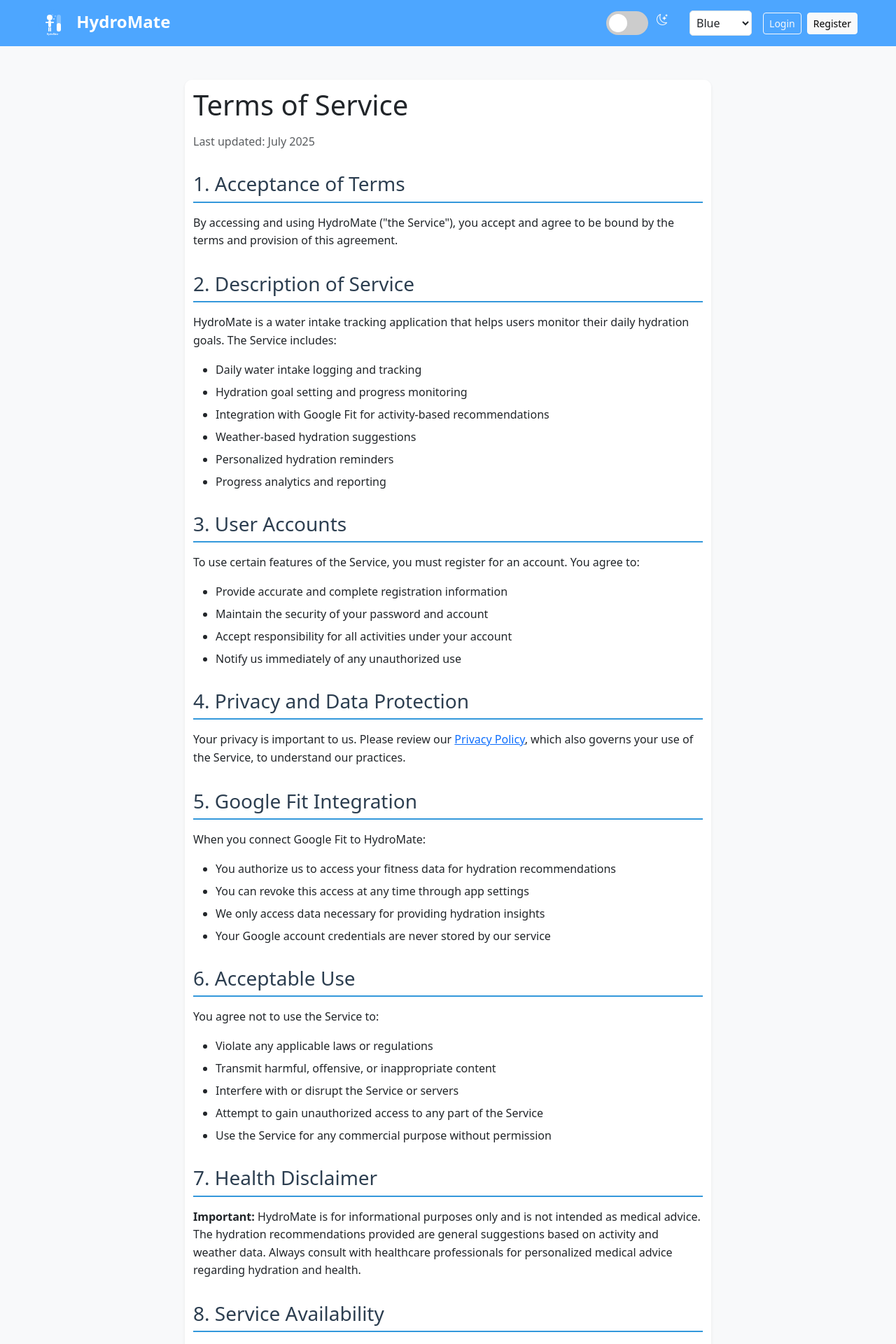
After one commit to awais098-ktk/daily-water-intake, a Flask app: page /terms-of-service in a window 1280 px wide. The commit adds this page. Shown: the top 1920 px of the page at 70% size. Run offline with Flask 3, Linux system fonts and the light colour scheme.

Commit message:
🔧 GOOGLE OAUTH VERIFICATION: Add Terms of Service and Privacy Policy Links
✅ FIXES FOR GOOGLE OAUTH VERIFICATION:
1. Added Terms of Service page (/terms-of-service)
2. Added prominent Privacy Policy and Terms links to homepage
3. Enhanced homepage with legal information section

📄 NEW FEATURES:
- Complete Terms of Service with Google Fit integration details
- Professional legal compliance document
- Prominent legal links on homepage for OAuth verification
- User agreement acknowledgment section

🔐 OAUTH COMPLIANCE:
- Meets Google's Terms of Service requirement
- Privacy Policy easily accessible from homepage
- Professional legal documentation
- Ready for Google OAuth app verification

🌐 VERIFICATION URLS:
- Homepage: https://dailywaterintake-cqhgebhtenc9cufg.eastasia-01.azurewebsites.net
- Privacy: https://dailywaterintake-cqhgebhtenc9cufg.eastasia-01.azurewebsites.net/privacy-policy
- Terms: https://dailywaterintake-cqhgebhtenc9cufg.eastasia-01.azurewebsites.net/terms-of-service

Ready to reply to Google OAuth verification team!

```diff
--- a/water_tracker/app.py
+++ b/water_tracker/app.py
@@ -664,6 +664,12 @@ def privacy_policy():
     """Privacy policy page for OAuth verification."""
     from datetime import datetime
     return render_template('privacy_policy.html', current_date=datetime.now().strftime("%B %Y"))
+
+@app.route('/terms-of-service')
+def terms_of_service():
+    """Terms of service page for OAuth verification."""
+    from datetime import datetime
+    return render_template('terms_of_service.html', current_date=datetime.now().strftime("%B %Y"))
 
 @app.route('/register', methods=['GET', 'POST'])
 def register():
--- /dev/null
+++ b/water_tracker/templates/terms_of_service.html
@@ -0,0 +1,118 @@
+{% extends "base.html" %}
+
+{% block title %}Terms of Service - HydroMate{% endblock %}
+
+{% block content %}
+<div class="container mt-4">
+    <div class="row justify-content-center">
+        <div class="col-lg-8">
+            <div class="card shadow-sm">
+                <div class="card-body">
+                    <h1 class="card-title mb-4">Terms of Service</h1>
+                    <p class="text-muted">Last updated: {{ current_date }}</p>
+
+                    <div class="terms-content">
+                        <h3>1. Acceptance of Terms</h3>
+                        <p>By accessing and using HydroMate ("the Service"), you accept and agree to be bound by the terms and provision of this agreement.</p>
+
+                        <h3>2. Description of Service</h3>
+                        <p>HydroMate is a water intake tracking application that helps users monitor their daily hydration goals. The Service includes:</p>
+                        <ul>
+                            <li>Daily water intake logging and tracking</li>
+                            <li>Hydration goal setting and progress monitoring</li>
+                            <li>Integration with Google Fit for activity-based recommendations</li>
+                            <li>Weather-based hydration suggestions</li>
+                            <li>Personalized hydration reminders</li>
+                            <li>Progress analytics and reporting</li>
+                        </ul>
+
+                        <h3>3. User Accounts</h3>
+                        <p>To use certain features of the Service, you must register for an account. You agree to:</p>
+                        <ul>
+                            <li>Provide accurate and complete registration information</li>
+                            <li>Maintain the security of your password and account</li>
+                            <li>Accept responsibility for all activities under your account</li>
+                            <li>Notify us immediately of any unauthorized use</li>
+                        </ul>
+
+                        <h3>4. Privacy and Data Protection</h3>
+                        <p>Your privacy is important to us. Please review our <a href="{{ url_for('privacy_policy') }}" class="text-primary">Privacy Policy</a>, which also governs your use of the Service, to understand our practices.</p>
+
+                        <h3>5. Google Fit Integration</h3>
+                        <p>When you connect Google Fit to HydroMate:</p>
+                        <ul>
+                            <li>You authorize us to access your fitness data for hydration recommendations</li>
+                            <li>You can revoke this access at any time through app settings</li>
+                            <li>We only access data necessary for providing hydration insights</li>
+                            <li>Your Google account credentials are never stored by our service</li>
+                        </ul>
+
+                        <h3>6. Acceptable Use</h3>
+                        <p>You agree not to use the Service to:</p>
+                        <ul>
+                            <li>Violate any applicable laws or regulations</li>
+                            <li>Transmit harmful, offensive, or inappropriate content</li>
+                            <li>Interfere with or disrupt the Service or servers</li>
+                            <li>Attempt to gain unauthorized access to any part of the Service</li>
+                            <li>Use the Service for any commercial purpose without permission</li>
+                        </ul>
+
+                        <h3>7. Health Disclaimer</h3>
+                        <p><strong>Important:</strong> HydroMate is for informational purposes only and is not intended as medical advice. The hydration recommendations provided are general suggestions based on activity and weather data. Always consult with healthcare professionals for personalized medical advice regarding hydration and health.</p>
+
+                        <h3>8. Service Availability</h3>
+                        <p>We strive to maintain the Service's availability but cannot guarantee uninterrupted access. The Service may be temporarily unavailable due to maintenance, updates, or technical issues.</p>
+
+                        <h3>9. Intellectual Property</h3>
+                        <p>The Service and its original content, features, and functionality are owned by HydroMate and are protected by international copyright, trademark, and other intellectual property laws.</p>
+
+                        <h3>10. Limitation of Liability</h3>
+                        <p>HydroMate shall not be liable for any indirect, incidental, special, consequential, or punitive damages resulting from your use of the Service.</p>
+
+                        <h3>11. Termination</h3>
+                        <p>We may terminate or suspend your account and access to the Service immediately, without prior notice, for conduct that we believe violates these Terms of Service.</p>
+
+                        <h3>12. Changes to Terms</h3>
+                        <p>We reserve the right to modify these terms at any time. We will notify users of any material changes through the Service or email.</p>
+
+                        <h3>13. Contact Information</h3>
+                        <p>If you have questions about these Terms of Service, please contact us:</p>
+                        <ul>
+                            <li><strong>App:</strong> Use the in-app chatbot or contact form</li>
+                            <li><strong>GitHub:</strong> <a href="https://github.com/awais098-ktk/daily-water-intake" class="text-primary">https://github.com/awais098-ktk/daily-water-intake</a></li>
+                        </ul>
+
+                        <div class="alert alert-info mt-4">
+                            <h5>Agreement</h5>
+                            <p class="mb-0">By using HydroMate, you acknowledge that you have read, understood, and agree to be bound by these Terms of Service and our Privacy Policy.</p>
+                        </div>
+                    </div>
+                </div>
+            </div>
+        </div>
+    </div>
+</div>
+
+<style>
+.terms-content h3 {
+    color: #2c3e50;
+    margin-top: 2rem;
+    margin-bottom: 1rem;
+    border-bottom: 2px solid #3498db;
+    padding-bottom: 0.5rem;
+}
+
+.terms-content ul {
+    margin-bottom: 1.5rem;
+}
+
+.terms-content li {
+    margin-bottom: 0.5rem;
+}
+
+.terms-content p {
+    line-height: 1.6;
+    margin-bottom: 1rem;
+}
+</style>
+{% endblock %}
```
Also changed, not shown: water_tracker/templates/index.html (+20 -0 lines).
